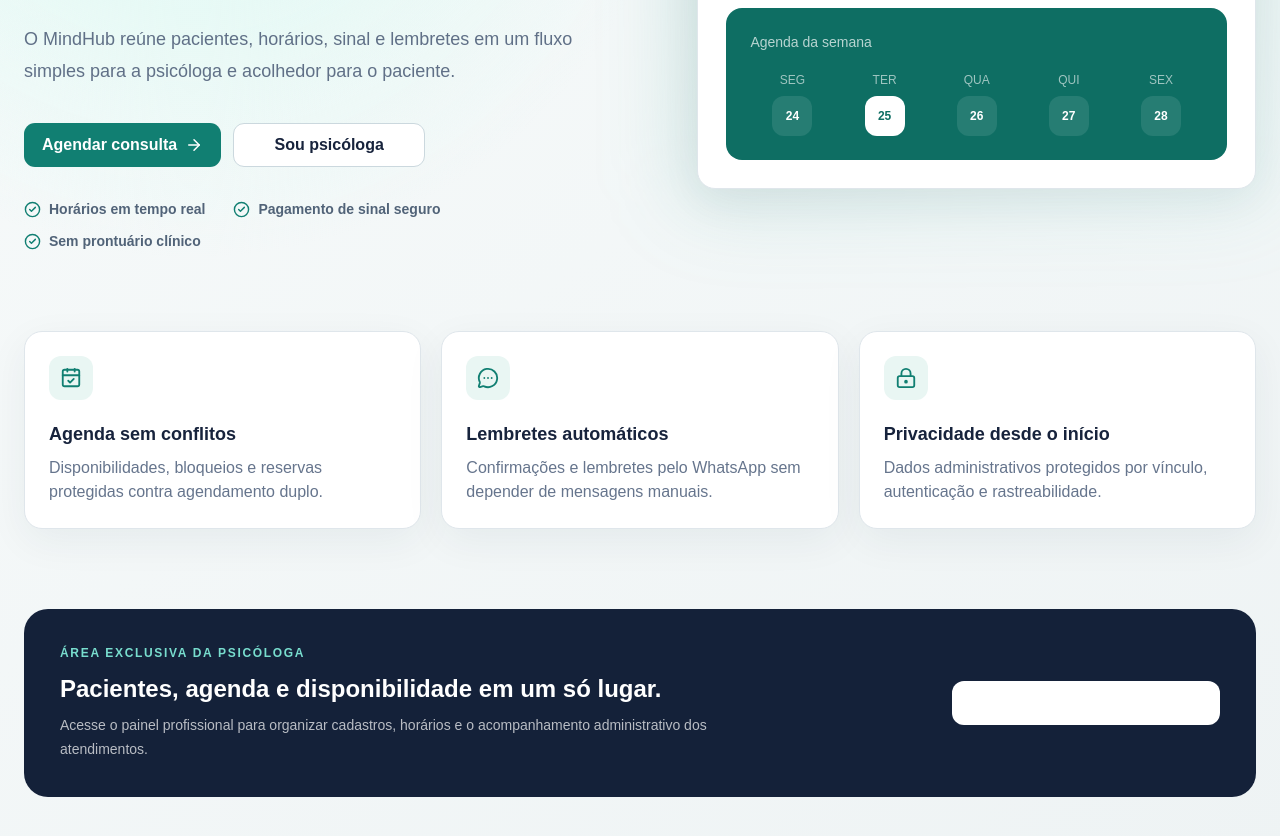
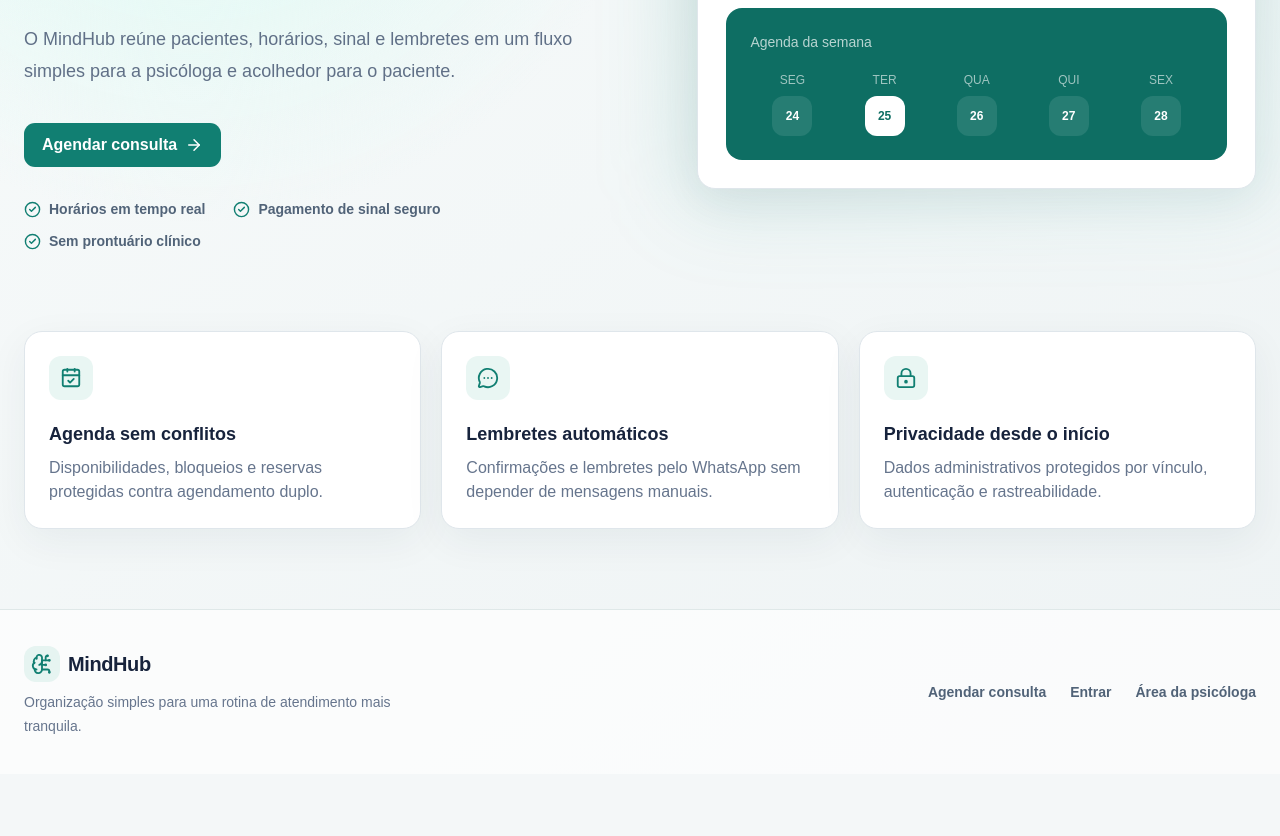
Before and after one commit to k100-dev/mindHub, a Next.js app: page / in a window 1280 px wide. Shown: the part 440-1276 px from the top of the page. After the commit the page ends 1214 px from the top, so only its background shows below. Built offline with nearby package versions, Linux system fonts and the light colour scheme.

Commit message:
refine: present production-ready public footer

```diff
--- a/src/app/page.tsx
+++ b/src/app/page.tsx
@@ -20,7 +20,7 @@
           <p className="eyebrow">Cuidado começa com organização</p>
           <h1 className="mt-5 max-w-3xl text-5xl font-black leading-[1.06] tracking-[-.04em] text-[#142139] md:text-7xl">Sua agenda leve. Seu atendimento no centro.</h1>
           <p className="mt-6 max-w-xl text-lg leading-8 text-[#607087]">O MindHub reúne pacientes, horários, sinal e lembretes em um fluxo simples para a psicóloga e acolhedor para o paciente.</p>
-          <div className="mt-9 flex flex-col gap-3 sm:flex-row"><Link href="/p/dra-isadora-bezerra" className="button-primary min-w-48">Agendar consulta <ArrowRight size={18} /></Link><Link href="/cadastro/psicologa" className="button-secondary min-w-48">Sou psicóloga</Link></div>
+          <div className="mt-9 flex flex-col gap-3 sm:flex-row"><Link href="/p/dra-isadora-bezerra" className="button-primary min-w-48">Agendar consulta <ArrowRight size={18} /></Link></div>
           <div className="mt-8 flex flex-wrap gap-x-7 gap-y-3 text-sm font-semibold text-[#516378]">
             {['Horários em tempo real', 'Pagamento de sinal seguro', 'Sem prontuário clínico'].map((item) => <span key={item} className="inline-flex items-center gap-2"><CheckCircle2 size={17} className="text-[#117f72]" />{item}</span>)}
           </div>
@@ -35,12 +35,19 @@
         </div>
       </section>
       <section className="mx-auto grid max-w-7xl gap-5 px-6 pb-20 md:grid-cols-3">{benefits.map(({ icon: Icon, title, text }) => <article key={title} className="card p-6"><span className="grid size-11 place-items-center rounded-xl bg-[#e9f6f3] text-[#117f72]"><Icon size={22} /></span><h2 className="mt-5 text-lg font-extrabold">{title}</h2><p className="muted mt-2 leading-6">{text}</p></article>)}</section>
-      <section className="mx-auto max-w-7xl px-6 pb-20">
-        <div className="flex flex-col justify-between gap-5 rounded-[24px] bg-[#142139] p-7 text-white md:flex-row md:items-center md:p-9">
-          <div><p className="text-xs font-extrabold uppercase tracking-[.14em] text-[#78ddce]">Área exclusiva da psicóloga</p><h2 className="mt-3 text-2xl font-black">Pacientes, agenda e disponibilidade em um só lugar.</h2><p className="mt-2 max-w-2xl text-sm leading-6 text-white/70">Acesse o painel profissional para organizar cadastros, horários e o acompanhamento administrativo dos atendimentos.</p></div>
-          <Link href="/entrar?next=/app" className="inline-flex min-h-11 shrink-0 items-center justify-center gap-2 rounded-xl bg-white px-5 font-extrabold text-[#142139] transition hover:-translate-y-0.5">Acessar área da psicóloga <ArrowRight size={18} /></Link>
+      <footer className="border-t border-[#dfe8e8] bg-white/70">
+        <div className="mx-auto flex max-w-7xl flex-col gap-6 px-6 py-9 sm:flex-row sm:items-center sm:justify-between">
+          <div>
+            <Brand />
+            <p className="muted mt-2 max-w-sm text-sm leading-6">Organização simples para uma rotina de atendimento mais tranquila.</p>
+          </div>
+          <nav aria-label="Links do site" className="flex flex-wrap gap-x-6 gap-y-3 text-sm font-bold text-[#516378]">
+            <Link href="/p/dra-isadora-bezerra" className="transition hover:text-[#117f72]">Agendar consulta</Link>
+            <Link href="/entrar" className="transition hover:text-[#117f72]">Entrar</Link>
+            <Link href="/entrar?next=/app" className="transition hover:text-[#117f72]">Área da psicóloga</Link>
+          </nav>
         </div>
-      </section>
+      </footer>
     </main>
   );
 }
```
Also changed, not shown: 3 other files (tests, documents, lock files or other folders).
